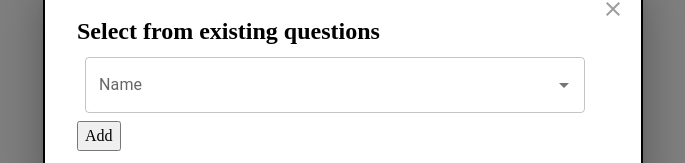
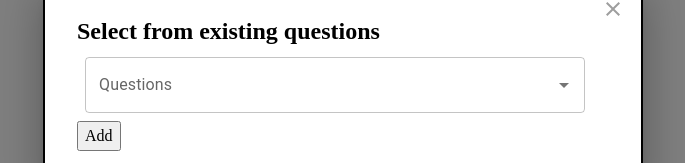
Before and after one commit to bogovich/Enterwell-QuizTime, a React (Vite) app: page /edit-quiz/1 in a window 1280 px wide. Both pictures are taken after a click on the button "Add Existing Question". Shown: the part 1850-2013 px from the top of the page, without its empty margins (297-982 px from the left). Built offline with nearby package versions, Linux system fonts and the light colour scheme; data requests are answered from the project's data file.

Commit message:
Minor fixes

```diff
--- a/src/components/QuizForm/QuestionsDropdown/QuestionsDropdown.tsx
+++ b/src/components/QuizForm/QuestionsDropdown/QuestionsDropdown.tsx
@@ -1,7 +1,6 @@
 import FormControl from '@mui/material/FormControl';
 import Autocomplete from '@mui/material/Autocomplete';
 import TextField from '@mui/material/TextField';
-import Chip from '@mui/material/Chip';
 import { IncomingQuestion } from '../../../types/quiz';
 
 type QuestionDropdownProps = {
@@ -27,15 +26,8 @@ export default function QuestionsDropdown({questionList, questions, setQuestions
             setQuestions(newValue);
           }}
           renderInput={(params) => (
-            <TextField {...params} label="Name" />
+            <TextField {...params} label="Questions" />
           )}
-          renderTags={(value, getTagProps) =>
-            value.map((option, index) => (
-              <div key={option.id} style={{ maxHeight: '100px', overflow: 'auto' }}>
-                <Chip variant="outlined" label={option.question} {...getTagProps({ index })} />
-              </div>
-            ))
-          }
         />
       </FormControl>
     </div>
--- a/src/components/QuizForm/QuizFormQuestion/QuizFormQuestion.tsx
+++ b/src/components/QuizForm/QuizFormQuestion/QuizFormQuestion.tsx
@@ -34,7 +34,7 @@ const QuizFormQuestion = observer(({
         onChange={(e) => handleUpdateQuestion(e, index)}
         required
       />
-      <button onClick={() => handleRemoveQuestion(index)}>Remove</button>
+      <button type="button" onClick={() => handleRemoveQuestion(index)}>Remove</button>
     </div>
   );
 });
```
